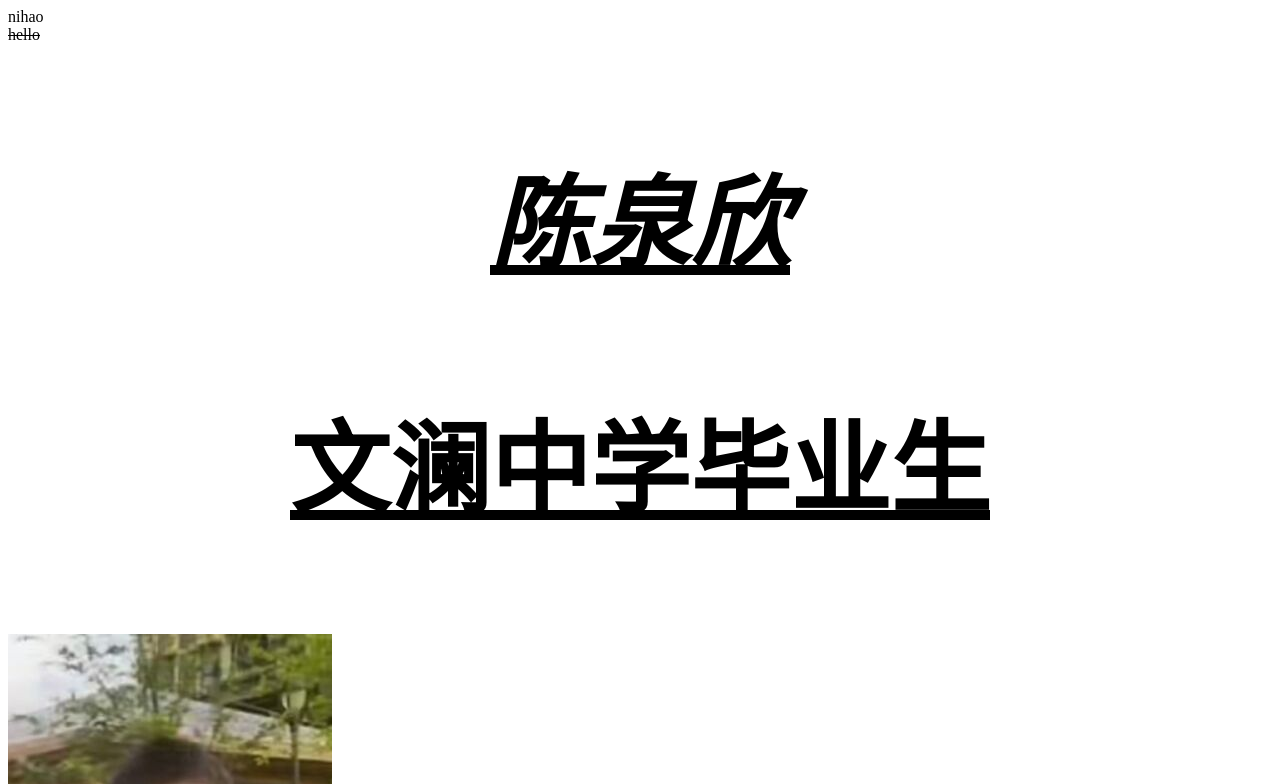
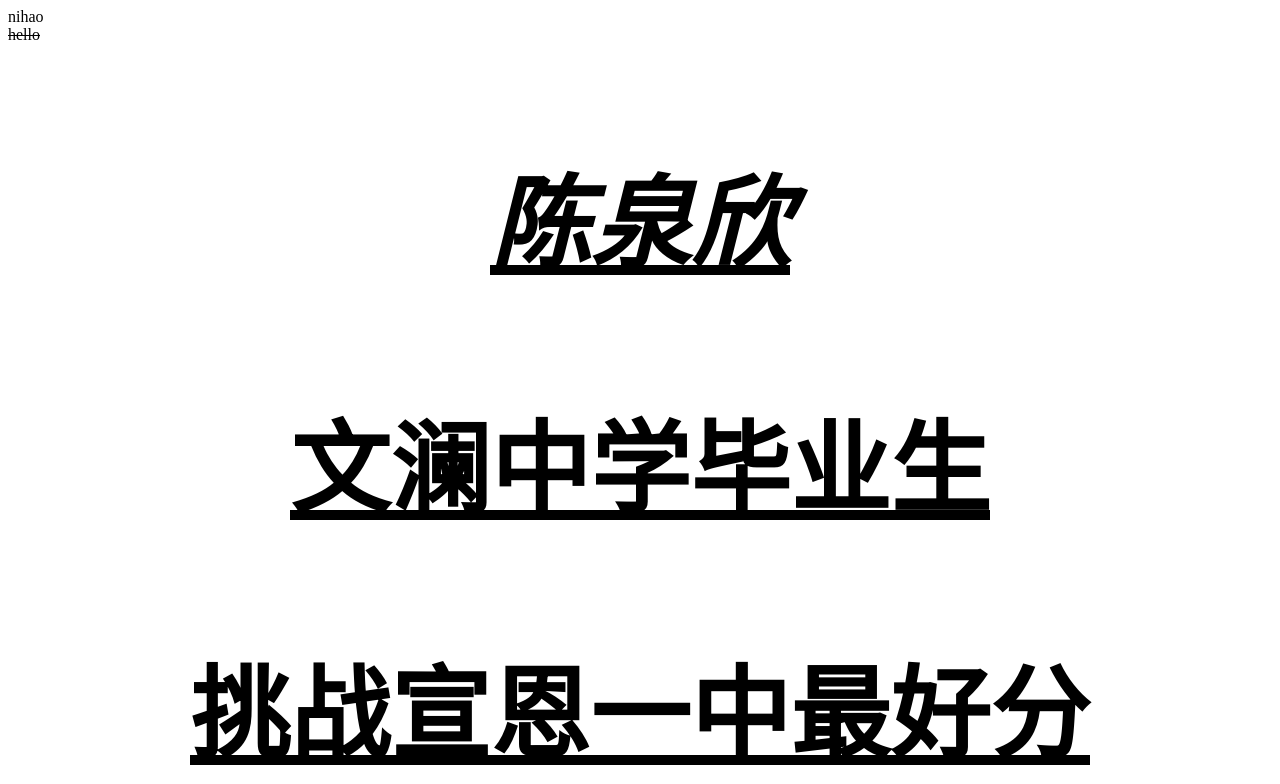
Before and after one commit to bityng/chenquanxin, a plain HTML site: page index.html in a window 1280 px wide. Shown: the top 784 px of the page. Drawn offline with Linux system fonts and the light colour scheme.

Commit message:
更新 index.html

```diff
--- a/index.html
+++ b/index.html
@@ -25,6 +25,7 @@
         <p>文澜中学毕业生</p>
     </u>
 </h1>
+<h2><dle><u><p>挑战宣恩一中最好分</p></u></dle></h2>
 <img src="/chenquanxin/0624A88B8F376F108C7CD884AD758C36_0.jpg" alt="这并不好笑">
 <pre>你好啊</pre>
 
```
